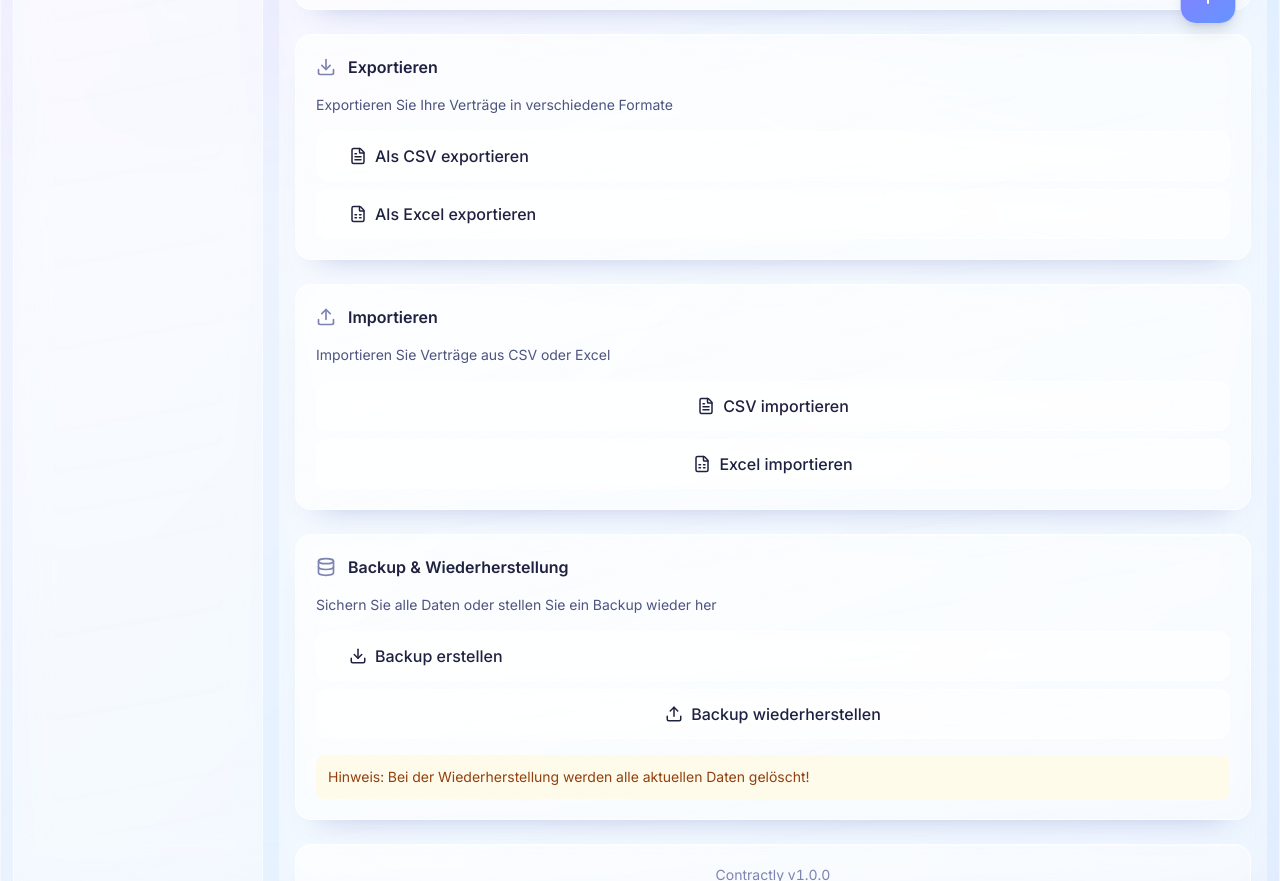
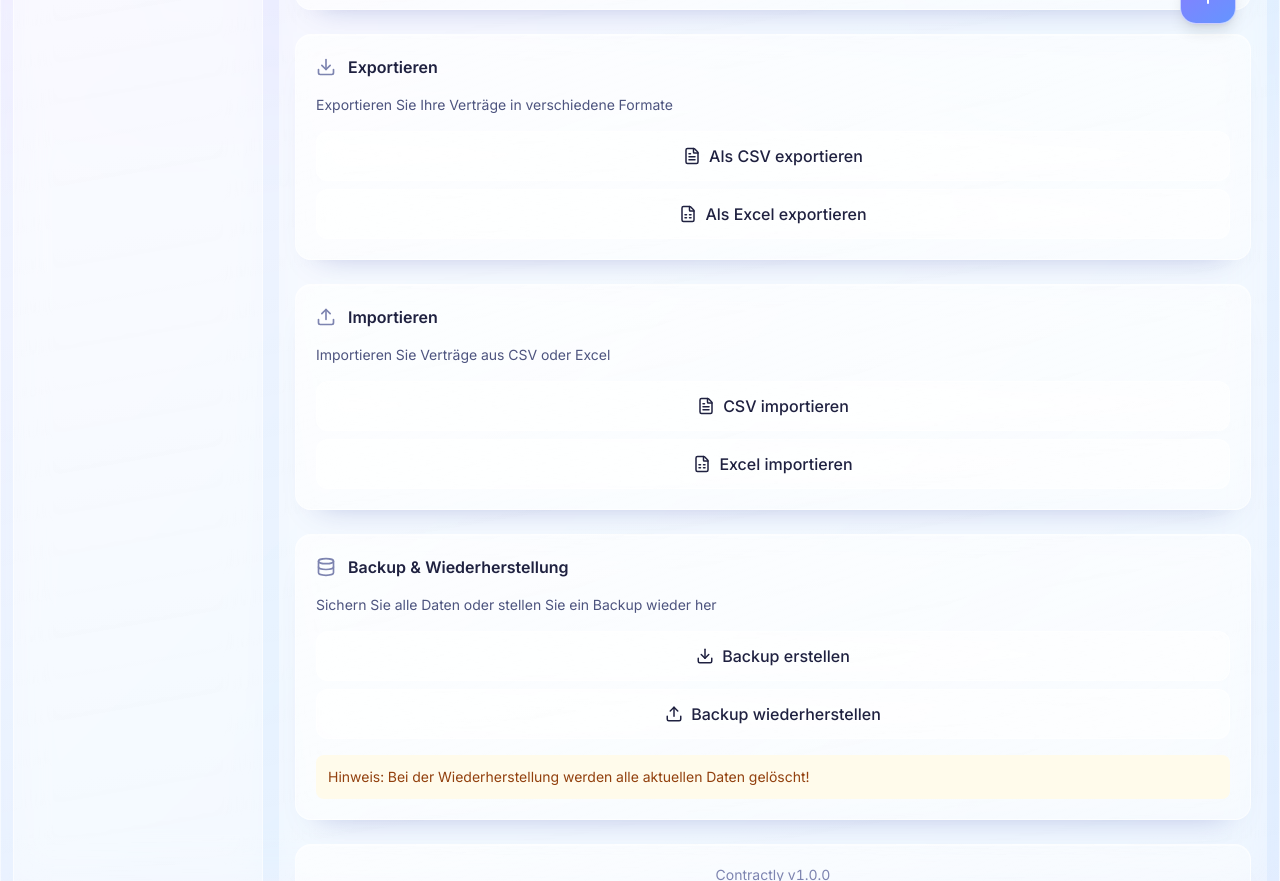
Before and after one commit to TobiasRe/Contractly, a SvelteKit app: page /settings in a window 1280 px wide. Shown: the part 720-1601 px from the top of the page. Built offline with nearby package versions, Linux system fonts and the light colour scheme.

Commit message:
fix: settings screen justify contentent

```diff
--- a/src/routes/settings/+page.svelte
+++ b/src/routes/settings/+page.svelte
@@ -230,11 +230,11 @@
 			{$t('settings.exportDescription')}
 		</p>
 		<div class="space-y-2">
-			<button on:click={handleExportCSV} class="btn-secondary w-full flex items-center gap-2">
+			<button on:click={handleExportCSV} class="btn-secondary w-full flex items-center justify-center gap-2">
 				<FileText size={18} />
 				{$t('settings.exportCSV')}
 			</button>
-			<button on:click={handleExportXLSX} class="btn-secondary w-full flex items-center gap-2">
+			<button on:click={handleExportXLSX} class="btn-secondary w-full flex items-center justify-center gap-2">
 				<FileSpreadsheet size={18} />
 				{$t('settings.exportXLSX')}
 			</button>
@@ -299,7 +299,7 @@
 			{$t('settings.backupDescription')}
 		</p>
 		<div class="space-y-2">
-			<button on:click={handleBackup} class="btn-secondary w-full flex items-center gap-2">
+			<button on:click={handleBackup} class="btn-secondary w-full flex items-center justify-center gap-2">
 				<Download size={18} />
 				{$t('settings.backupData')}
 			</button>
```
